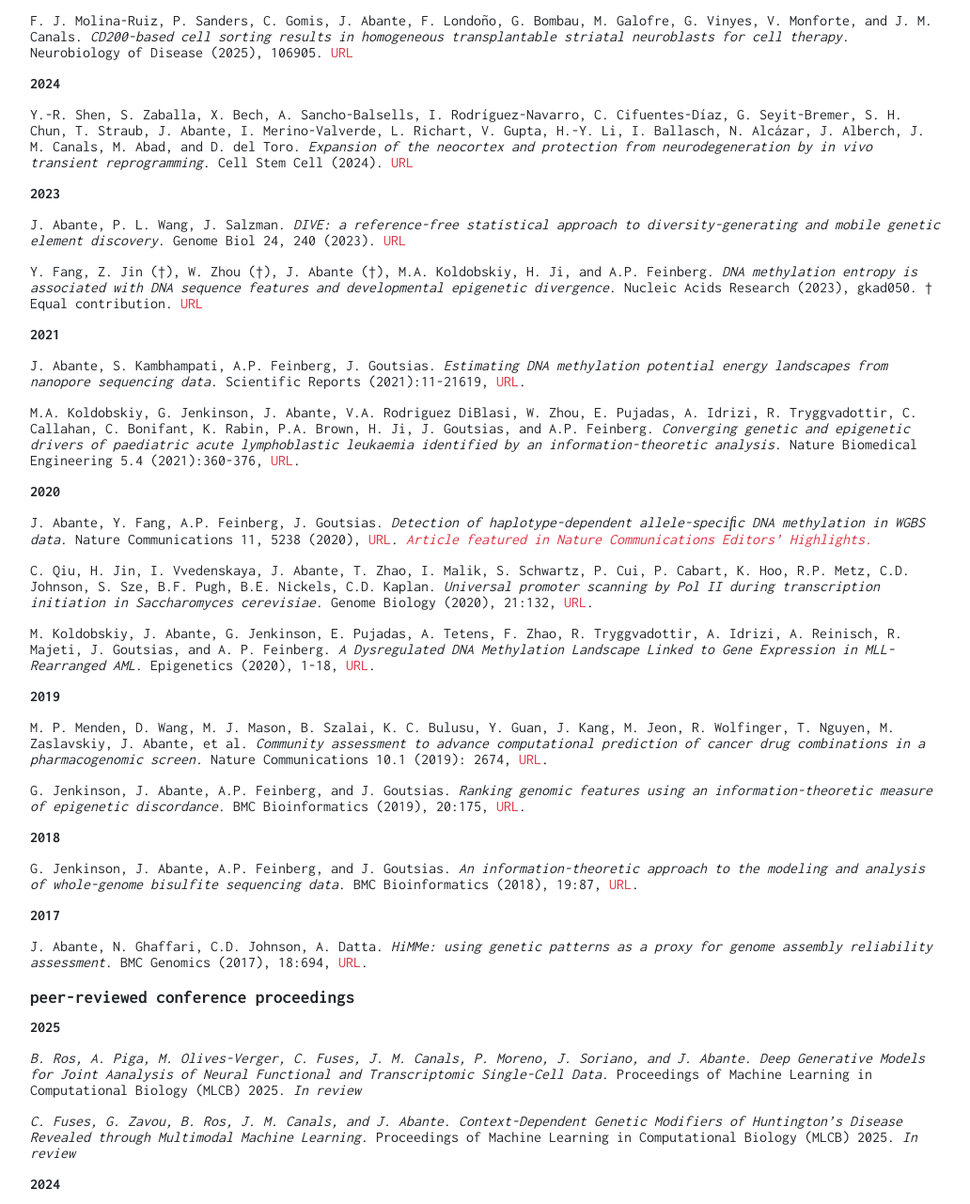
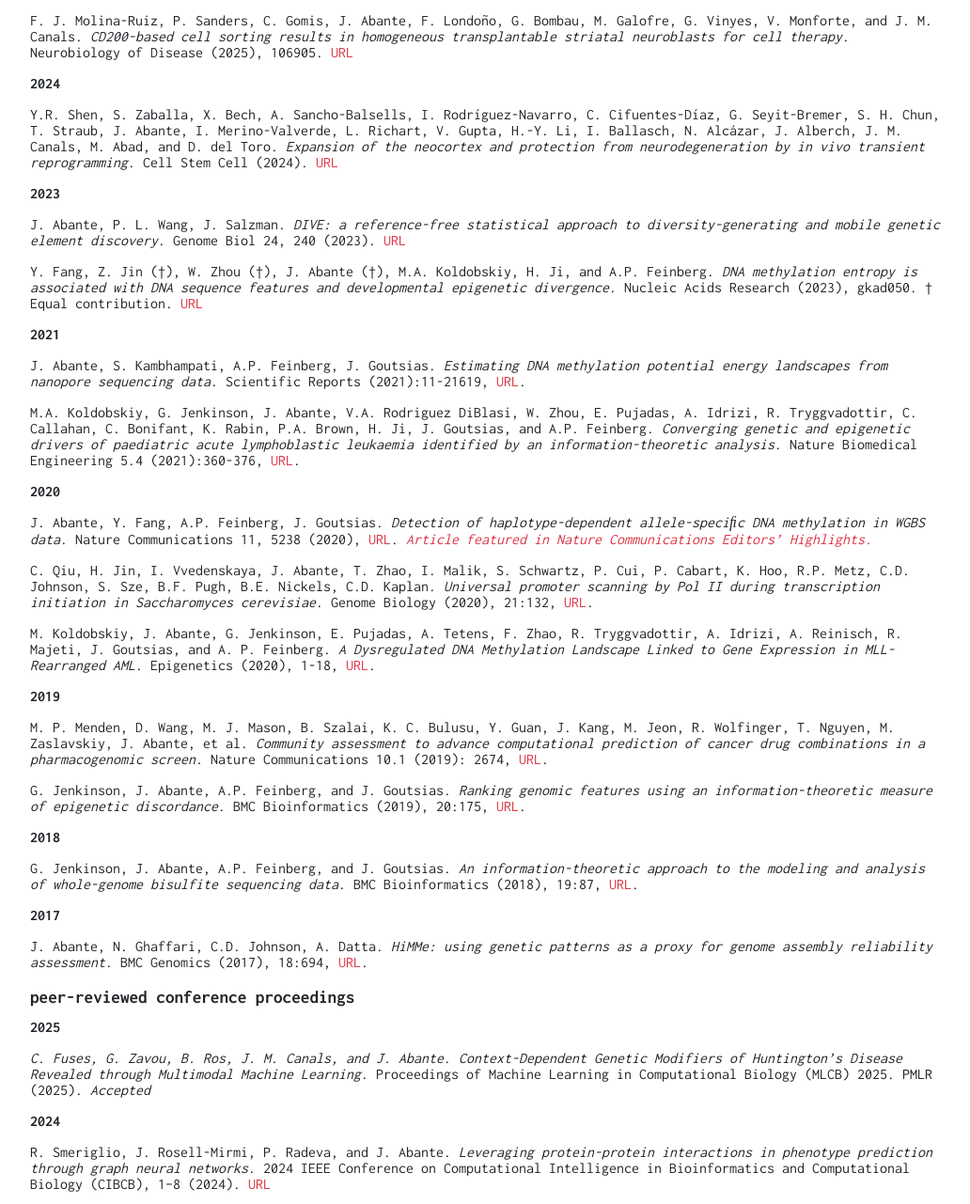
Before and after one commit to jordiabante/jordiabante.github.io, a plain HTML site: page publications/index.html in a window 1280 px wide. Shown: the part 314-1595 px from the top of the page at 94% size, without its empty margins (123-1155 px from the left). Drawn offline with nearby package versions, Linux system fonts and the light colour scheme.

Commit message:
Updated publications

```diff
--- a/publications/index.html
+++ b/publications/index.html
@@ -86,7 +86,7 @@ if (!doNotTrack) {
 <p>R. Smeriglio, S. Moreno-Grau, D. Mas-Montserrat, C. Thomassin, G. Ventakaraman, M. A. Rivas, A. Savino, J. Abante, S. Di Carlo, A. G. Ioannidis. <em>Large-scale admixture mapping unravels new genetic insights into human disease</em>. (2025). <em>In review (Nat Comms)</em>.</p>
 <p>F. J. Molina-Ruiz, P. Sanders, C. Gomis, J. Abante, F. Londoño, G. Bombau, M. Galofre, G. Vinyes, V. Monforte, and J. M. Canals. <em>CD200-based cell sorting results in homogeneous transplantable striatal neuroblasts for cell therapy</em>. Neurobiology of Disease (2025), 106905. <a href="https://www.sciencedirect.com/science/article/pii/S0969996125001214">URL</a></p>
 <p><strong>2024</strong></p>
-<p>Y.-R. Shen, S. Zaballa, X. Bech, A. Sancho-Balsells, I. Rodríguez-Navarro, C. Cifuentes-Díaz, G. Seyit-Bremer, S. H. Chun, T. Straub, J. Abante, I. Merino-Valverde, L. Richart, V. Gupta, H.-Y. Li, I. Ballasch, N. Alcázar, J. Alberch, J. M. Canals, M. Abad, and D. del Toro. <em>Expansion of the neocortex and protection from neurodegeneration by in vivo transient reprogramming</em>. Cell Stem Cell (2024). <a href="https://doi.org/10.1016/j.stem.2024.09.013">URL</a></p>
+<p>Y.R. Shen, S. Zaballa, X. Bech, A. Sancho-Balsells, I. Rodríguez-Navarro, C. Cifuentes-Díaz, G. Seyit-Bremer, S. H. Chun, T. Straub, J. Abante, I. Merino-Valverde, L. Richart, V. Gupta, H.-Y. Li, I. Ballasch, N. Alcázar, J. Alberch, J. M. Canals, M. Abad, and D. del Toro. <em>Expansion of the neocortex and protection from neurodegeneration by in vivo transient reprogramming</em>. Cell Stem Cell (2024). <a href="https://doi.org/10.1016/j.stem.2024.09.013">URL</a></p>
 <p><strong>2023</strong></p>
 <p>J. Abante, P. L. Wang, J. Salzman. <em>DIVE: a reference-free statistical approach to diversity-generating and mobile genetic element discovery</em>. Genome Biol 24, 240 (2023). <a href="https://doi-org.sire.ub.edu/10.1186/s13059-023-03038-0">URL</a></p>
 <p>Y. Fang, Z. Jin (†), W. Zhou (†), J. Abante (†), M.A. Koldobskiy, H. Ji, and A.P. Feinberg. <em>DNA methylation entropy is associated with DNA sequence features and developmental epigenetic divergence</em>. Nucleic Acids Research (2023), gkad050. † Equal contribution. <a href="https://academic-oup-com.stanford.idm.oclc.org/nar/advance-article/doi/10.1093/nar/gkad050/7033790">URL</a></p>
@@ -106,8 +106,7 @@ if (!doNotTrack) {
 <p>J. Abante, N. Ghaffari, C.D. Johnson, A. Datta. <em>HiMMe: using genetic patterns as a proxy for genome assembly reliability assessment</em>. BMC Genomics (2017), 18:694, <a href="https://doi.org/10.1186/s12864-017-3965-2">URL</a>.</p>
 <h4 id="peer-reviewed-conference-proceedings">peer-reviewed conference proceedings</h4>
 <p><strong>2025</strong></p>
-<p><em>B. Ros, A. Piga, M. Olives-Verger, C. Fuses, J. M. Canals, P. Moreno, J. Soriano, and J. Abante</em>. <em>Deep Generative Models for Joint Aanalysis of Neural Functional and Transcriptomic Single-Cell Data</em>. Proceedings of Machine Learning in Computational Biology (MLCB) 2025. <em>In review</em></p>
-<p><em>C. Fuses, G. Zavou, B. Ros, J. M. Canals, and J. Abante</em>. <em>Context-Dependent Genetic Modifiers of Huntington&rsquo;s Disease Revealed through Multimodal Machine Learning</em>. Proceedings of Machine Learning in Computational Biology (MLCB) 2025. <em>In review</em></p>
+<p><em>C. Fuses, G. Zavou, B. Ros, J. M. Canals, and J. Abante</em>. <em>Context-Dependent Genetic Modifiers of Huntington&rsquo;s Disease Revealed through Multimodal Machine Learning</em>. Proceedings of Machine Learning in Computational Biology (MLCB) 2025. PMLR (2025). <em>Accepted</em></p>
 <p><strong>2024</strong></p>
 <p>R. Smeriglio, J. Rosell-Mirmi, P. Radeva, and J. Abante. <em>Leveraging protein-protein interactions in phenotype prediction through graph neural networks</em>. 2024 IEEE Conference on Computational Intelligence in Bioinformatics and Computational Biology (CIBCB), 1–8 (2024). <a href="https://doi.org/10.1109/CIBCB58642.2024.10702170">URL</a></p>
 <p><strong>2023</strong></p>
```
